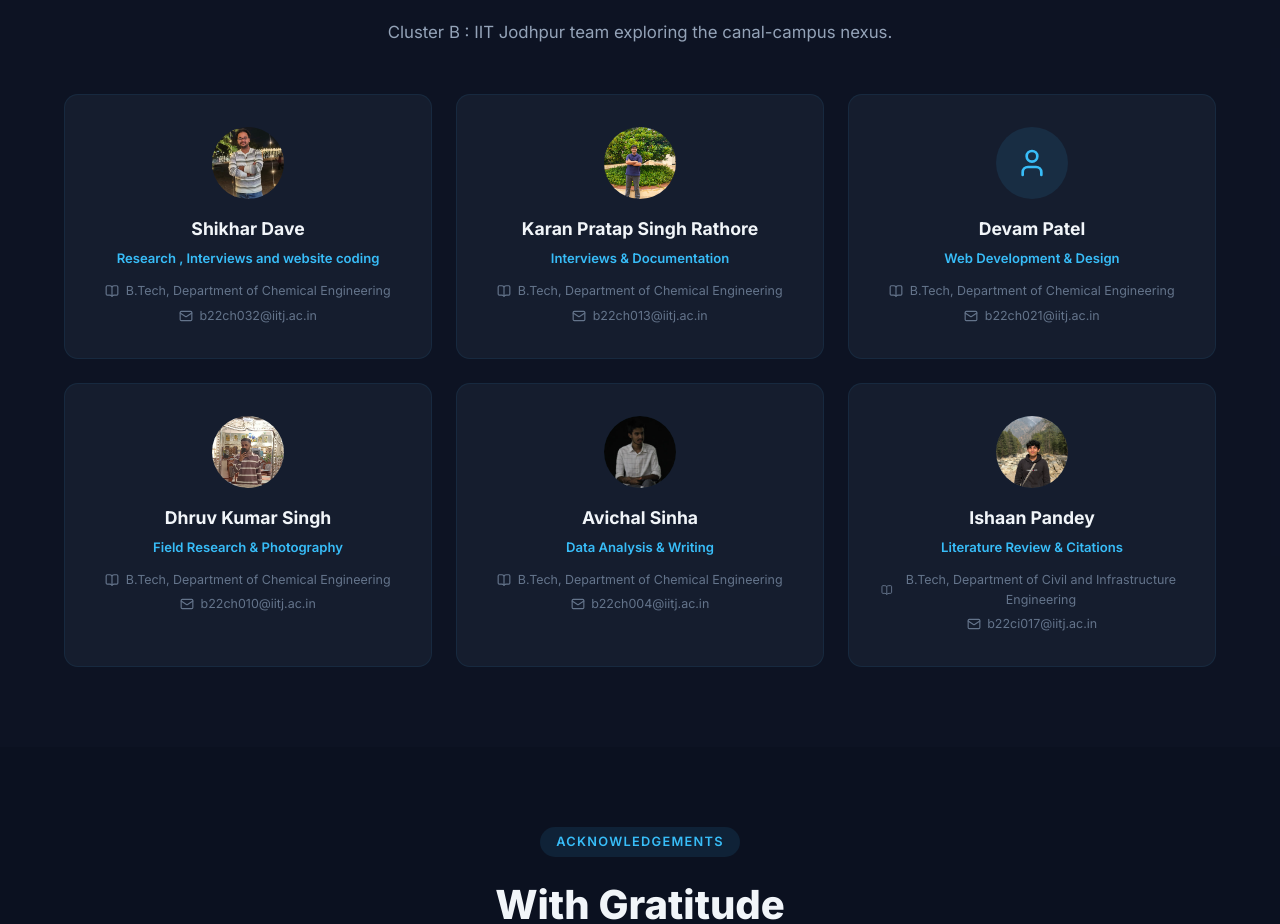
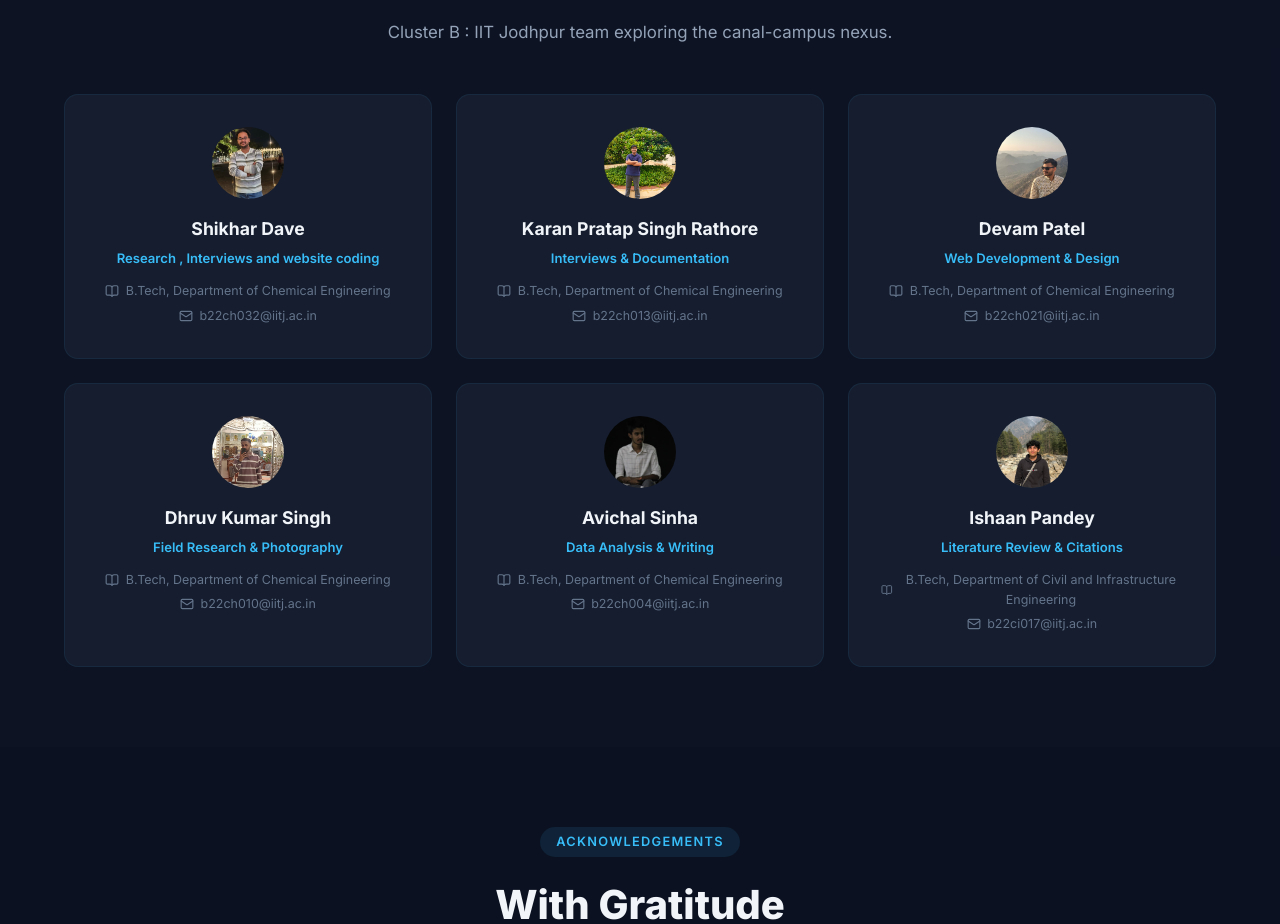
Before and after one commit to shikhar5647/website_role_of_tech, a React (Vite) app: page /team in a window 1280 px wide. Shown: the part 1223-2147 px from the top of the page. Built offline with nearby package versions, Linux system fonts and the light colour scheme.

Commit message:
devam_pic_added

```diff
--- a/src/pages/TeamPage.jsx
+++ b/src/pages/TeamPage.jsx
@@ -24,7 +24,7 @@ const teamMembers = [
     role: 'Web Development & Design',
     branch: 'B.Tech, Department of Chemical Engineering',
     email: 'b22ch021@iitj.ac.in',
-    photo: null,
+    photo: '/team/devam.jpeg',
   },
   {
     name: 'Dhruv Kumar Singh',
```
